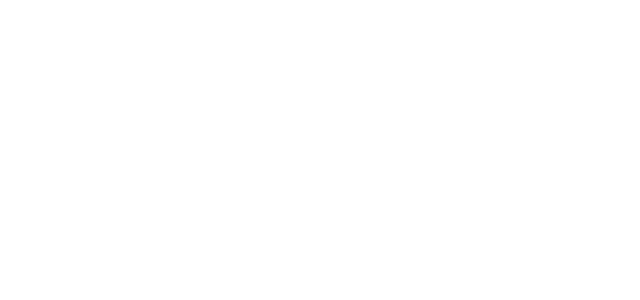
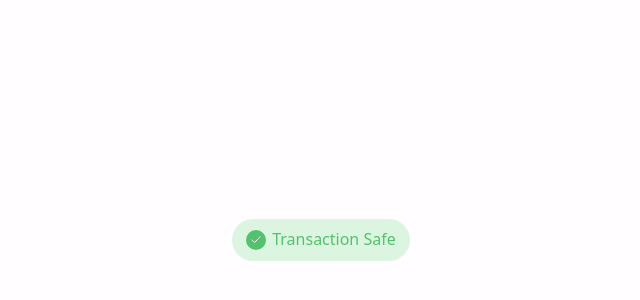
Before and after one commit to samitkapoor/peerlist-ui-challenge, a React (Vite) app: page /dynamic-status in a window 1280 px wide. Before the commit this address had no page. Shown: the part 160-460 px from the top of the page, without its empty margins (319-959 px from the left). Built offline with nearby package versions, Linux system fonts and the light colour scheme.

Commit message:
dynamic status

```diff
--- a/src/App.tsx
+++ b/src/App.tsx
@@ -1,11 +1,13 @@
 import { BrowserRouter, Route, Routes } from 'react-router-dom';
 import FluidMenuPage from './challenges/FluidMenuPage';
+import DynamicStatusIndicator from './challenges/DynamicStatusIndicator';
 
 function App() {
   return (
     <BrowserRouter>
       <Routes>
         <Route path="/" element={<FluidMenuPage />} />
+        <Route path="/dynamic-status" element={<DynamicStatusIndicator />} />
       </Routes>
     </BrowserRouter>
   );
--- /dev/null
+++ b/src/challenges/DynamicStatusIndicator.tsx
@@ -0,0 +1,23 @@
+import { useEffect, useState } from 'react';
+import DynamicStatus from '../components/DynamicStatus';
+
+const statuses: ('loading' | 'success' | 'error')[] = ['loading', 'success', 'error', 'success'];
+
+const DynamicStatusIndicator = () => {
+  const [status, setStatus] = useState<number>(0);
+
+  useEffect(() => {
+    const interval = setInterval(() => {
+      setStatus((status + 1) % statuses.length);
+    }, 1500);
+    return () => clearInterval(interval);
+  }, [status]);
+
+  return (
+    <div className="h-screen w-screen bg-[#FFFDFF] p-5 relative flex flex-col gap-5 items-center justify-center">
+      <DynamicStatus status={statuses[status]} />
+    </div>
+  );
+};
+
+export default DynamicStatusIndicator;
--- /dev/null
+++ b/src/components/DynamicStatus.tsx
@@ -0,0 +1,184 @@
+import { Check, TriangleAlertIcon } from 'lucide-react';
+import { AnimatePresence, motion } from 'framer-motion';
+
+const DynamicStatus = ({ status = 'loading' }: { status: 'loading' | 'success' | 'error' }) => {
+  return (
+    <div
+      style={{
+        backgroundColor:
+          status === 'success' ? '#DCF5E1' : status === 'loading' ? '#E6F2FF' : '#FFE6E6'
+      }}
+      className="px-3.5 py-2 rounded-full text-black w-min whitespace-nowrap flex items-center overflow-hidden transition-all duration-300"
+    >
+      <AnimatePresence mode="wait">
+        {status === 'error' && (
+          <motion.div
+            initial={{
+              scale: 0.8,
+              opacity: 0
+            }}
+            animate={{
+              scale: 1,
+              x: [0, -3, 3, 0, -3, 3, 0],
+              opacity: 1
+            }}
+            exit={{
+              scale: 0.8,
+              opacity: 0
+            }}
+            transition={{
+              duration: 0.25,
+              ease: [0.25, 0.1, 0.25, 1.0]
+            }}
+            key="erroricon"
+            className="rounded-full text-[#FD403C]  "
+          >
+            <TriangleAlertIcon className="h-5 w-5" />
+          </motion.div>
+        )}
+
+        {status === 'success' && (
+          <motion.div
+            initial={{
+              scale: 0.8,
+              opacity: 0
+            }}
+            animate={{
+              scale: 1,
+              opacity: 1
+            }}
+            exit={{
+              scale: 0.8,
+              opacity: 0
+            }}
+            transition={{
+              duration: 0.25,
+              ease: [0.25, 0.1, 0.25, 1.0]
+            }}
+            key="successicon"
+            className="rounded-full bg-[#52C26C] text-white p-1 "
+          >
+            <Check className="h-3 w-3" />
+          </motion.div>
+        )}
+
+        {status === 'loading' && (
+          <motion.div
+            initial={{
+              scale: 0.8,
+              opacity: 0
+            }}
+            animate={{
+              scale: 1,
+              opacity: 1
+            }}
+            exit={{
+              scale: 0.8,
+              opacity: 0
+            }}
+            transition={{
+              duration: 0.25,
+              ease: [0.25, 0.1, 0.25, 1.0]
+            }}
+            key="loadingicon"
+          >
+            <div
+              style={{
+                animationDuration: '300ms'
+              }}
+              className="animate-spin h-4.5 w-4.5 border-t-3 border-l-3 rounded-full border-[#54B2FE] my-1"
+            />
+          </motion.div>
+        )}
+      </AnimatePresence>
+
+      <div className="ml-1.5">
+        <AnimatePresence mode="wait">
+          {status === 'loading' && (
+            <motion.div
+              initial={{
+                x: '-10%',
+                opacity: 0
+              }}
+              animate={{
+                x: 0,
+                opacity: 1
+              }}
+              exit={{
+                x: '10%',
+                opacity: 0,
+                transition: {
+                  duration: 0.2
+                }
+              }}
+              transition={{
+                duration: 0.3,
+                ease: [0.25, 0.1, 0.25, 1.0]
+              }}
+              key="loadingtext"
+              className="text-[#239bfc] font-medium"
+            >
+              Analyzing Transaction
+            </motion.div>
+          )}
+          {status === 'success' && (
+            <motion.div
+              initial={{
+                x: '-10%',
+                opacity: 0
+              }}
+              animate={{
+                x: 0,
+                opacity: 1
+              }}
+              exit={{
+                x: '10%',
+                opacity: 0,
+                transition: {
+                  duration: 0.2
+                }
+              }}
+              transition={{
+                duration: 0.3,
+                ease: [0.25, 0.1, 0.25, 1.0]
+              }}
+              key="successtext"
+              className="text-[#52C26C] font-medium mb-0.5"
+            >
+              Transaction Safe
+            </motion.div>
+          )}
+          {status === 'error' && (
+            <motion.div
+              initial={{
+                x: '-10%',
+                opacity: 0
+              }}
+              animate={{
+                x: 0,
+                opacity: 1
+              }}
+              exit={{
+                x: '10%',
+                opacity: 0,
+                transition: {
+                  duration: 0.2
+                }
+              }}
+              transition={{
+                duration: 0.3,
+                ease: [0.25, 0.1, 0.25, 1.0]
+              }}
+              key="errortext"
+              className="text-[#FD403C] font-medium mb-0.5"
+            >
+              Transaction Warning
+            </motion.div>
+          )}
+        </AnimatePresence>
+      </div>
+    </div>
+  );
+};
+
+export default DynamicStatus;
```
